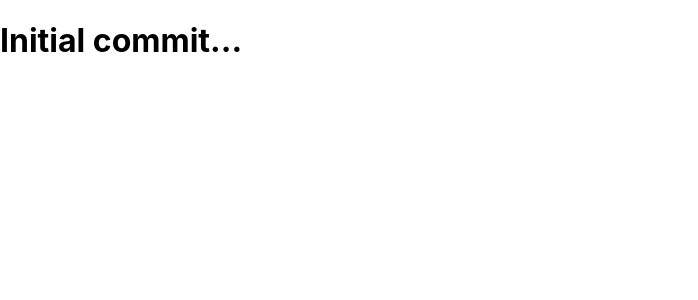
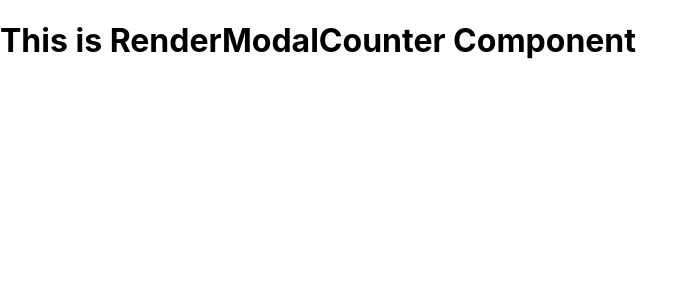
Before and after one commit to ulaura/amex-exercises, a React (Create React App) app: page /rendermodalcounter in a window 1280 px wide. Shown: the top 300 px of the page, without its empty margins (0-698 px from the left). Built offline with nearby package versions, Linux system fonts and the light colour scheme.

Commit message:
feat: Added routes and containers. Server file is for final catch-all later.

```diff
--- a/package.json
+++ b/package.json
@@ -3,8 +3,10 @@
   "version": "0.1.0",
   "private": true,
   "dependencies": {
+    "express": "^4.16.4",
     "react": "^16.8.4",
     "react-dom": "^16.8.4",
+    "react-router-dom": "^4.3.1",
     "react-scripts": "2.1.8"
   },
   "scripts": {
--- a/src/App.js
+++ b/src/App.js
@@ -1,14 +1,22 @@
 import React, { Component } from 'react';
+import { BrowserRouter as Router, Route, Link } from "react-router-dom";
+import Home from "./containers/HomePage/HomePage";
+import RenderModalCounter from "./containers/RenderModalCounter/RenderModalCounter";
+import RenderText from "./containers/RenderText/RenderText";
+import RenderCarsOrFruits from "./containers/RenderCarsOrFruits/RenderCarsOrFruits"
 
 
-class App extends Component {
-  render() {
-    return (
-      <div className="App">
-        <h1>Initial commit...</h1>
+const App = () => {
+  return (
+    <Router>
+      <div>
+        <Route exact path="/" component={Home} />
+        <Route path="/rendermodalcounter" component={RenderModalCounter} />
+        <Route path="/rendertext" component={RenderText} />
+        <Route path="/rendercarsorfruits" component={RenderCarsOrFruits} />
       </div>
-    );
-  }
+    </Router>
+  )
 }
 
 export default App;
--- /dev/null
+++ b/src/containers/HomePage/HomePage.js
@@ -0,0 +1,14 @@
+import React, { Component } from 'react';
+
+
+class HomePage extends Component {
+  render() {
+    return (
+      <div>
+        <h1>This is the Home Page</h1>
+      </div>
+    )
+  }
+}
+
+export default HomePage;
--- /dev/null
+++ b/src/containers/RenderCarsOrFruits/RenderCarsOrFruits.js
@@ -0,0 +1,14 @@
+import React, { Component } from 'react';
+
+
+class RenderCarsOrFruits extends Component {
+  render() {
+    return (
+      <div>
+        <h1>This is RenderCarsOrFruits Component</h1>
+      </div>
+    )
+  }
+}
+
+export default RenderCarsOrFruits;
--- /dev/null
+++ b/src/containers/RenderModalCounter/RenderModalCounter.js
@@ -0,0 +1,14 @@
+import React, { Component } from 'react';
+
+
+class RenderModalCounter extends Component {
+  render() {
+    return (
+      <div>
+        <h1>This is RenderModalCounter Component</h1>
+      </div>
+    )
+  }
+}
+
+export default RenderModalCounter;
--- /dev/null
+++ b/src/containers/RenderText/RenderText.js
@@ -0,0 +1,14 @@
+import React, { Component } from 'react';
+
+
+class RenderText extends Component {
+  render() {
+    return (
+      <div>
+        <h1>This is RenderText Component</h1>
+      </div>
+    )
+  }
+}
+
+export default RenderText;
```
Also changed, not shown: server.js (added), 1 other file (tests, documents, lock files or other folders).
